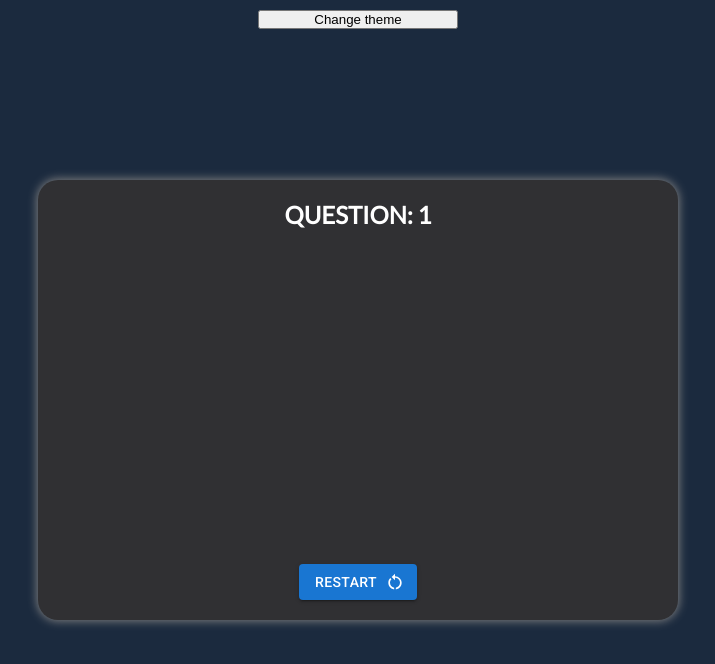
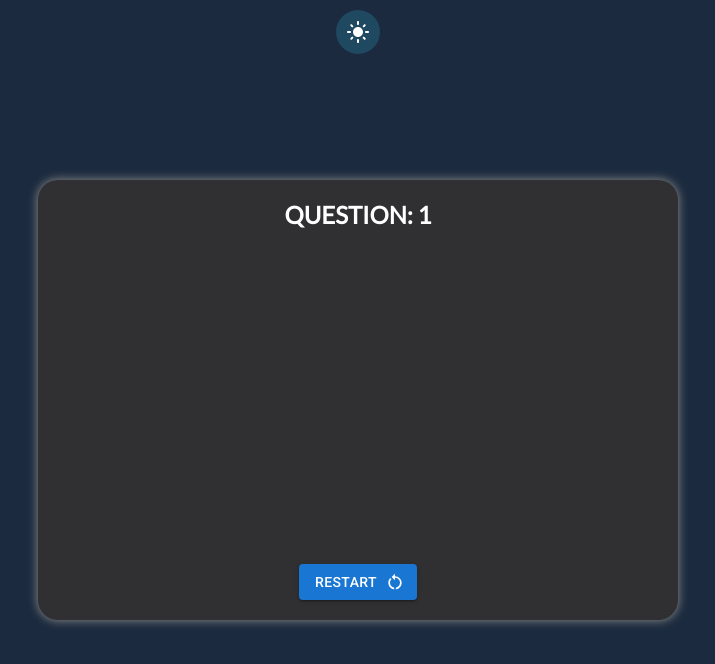
Before and after one commit to PseudoElement/Quiz, a React (Create React App) app in the folder app/: page /quiz in a window 1280 px wide. Shown: the top 664 px of the page, without its empty margins (282-997 px from the left). Built offline with nearby package versions, Linux system fonts and the light colour scheme.

Commit message:
customize theme button

```diff
--- a/app/src/components/layout/Layout.tsx
+++ b/app/src/components/layout/Layout.tsx
@@ -3,6 +3,9 @@ import styles from "./style.module.css";
 import { useAppDispatch, useAppSelector } from "../../shared/hooks/typesHook";
 import { changeTheme, setTheme } from "../../store/reducers/themeReducer";
 import { getCookie, setCookie } from "../../shared/utils/cookies";
+import DarkModeIcon from "@mui/icons-material/DarkMode";
+import LightModeIcon from "@mui/icons-material/LightMode";
+import { Themes } from "../../shared/enums/theme";
 
 interface ILayout {
      children: React.ReactNode | React.ReactNode[];
@@ -26,7 +29,7 @@ const Layout = ({ children }: ILayout) => {
      return (
           <div className={`${styles.layout} ${styles[theme]}`}>
                <button onClick={onClick} className={styles.changeTheme}>
-                    Change theme
+                    {theme === Themes.DARK ? <LightModeIcon fill="white" /> : <DarkModeIcon />}
                </button>
                {children}
           </div>
--- a/app/src/components/layout/style.module.css
+++ b/app/src/components/layout/style.module.css
@@ -25,8 +25,26 @@
 }
 .changeTheme {
      position: absolute;
-     width: 200px;
+     border-radius: 50px;
+     border: none;
+     padding: 10px;
+     display: flex;
+     align-items: center;
+     justify-content: center;
      top: 10px;
      left: 50%;
      transform: translate(-50%);
+     cursor: pointer;
 }
+.DARK .changeTheme {
+     background-color: rgba(38, 119, 151, 0.4);
+}
+.LIGHT .changeTheme {
+     background-color: rgba(104, 102, 102, 0.4);
+}
+.changeTheme svg {
+     fill: white;
+}
+.changeTheme:active {
+     background-color: rgba(71, 65, 133, 0.6);
+}
--- a/app/src/store/reducers/themeReducer.ts
+++ b/app/src/store/reducers/themeReducer.ts
@@ -11,7 +11,7 @@ const themeSlice = createSlice({
      reducers: {
           changeTheme(state) {
                state.theme = state.theme === Themes.DARK ? Themes.LIGHT : Themes.DARK;
-               document.cookie = state.theme === Themes.DARK ? `theme=${Themes.LIGHT}` : `theme=${Themes.DARK}`;
+               // document.cookie = state.theme === Themes.DARK ? `theme=${Themes.LIGHT}` : `theme=${Themes.DARK}`;
           },
           setTheme(state, action) {
                state.theme = action.payload;
```
